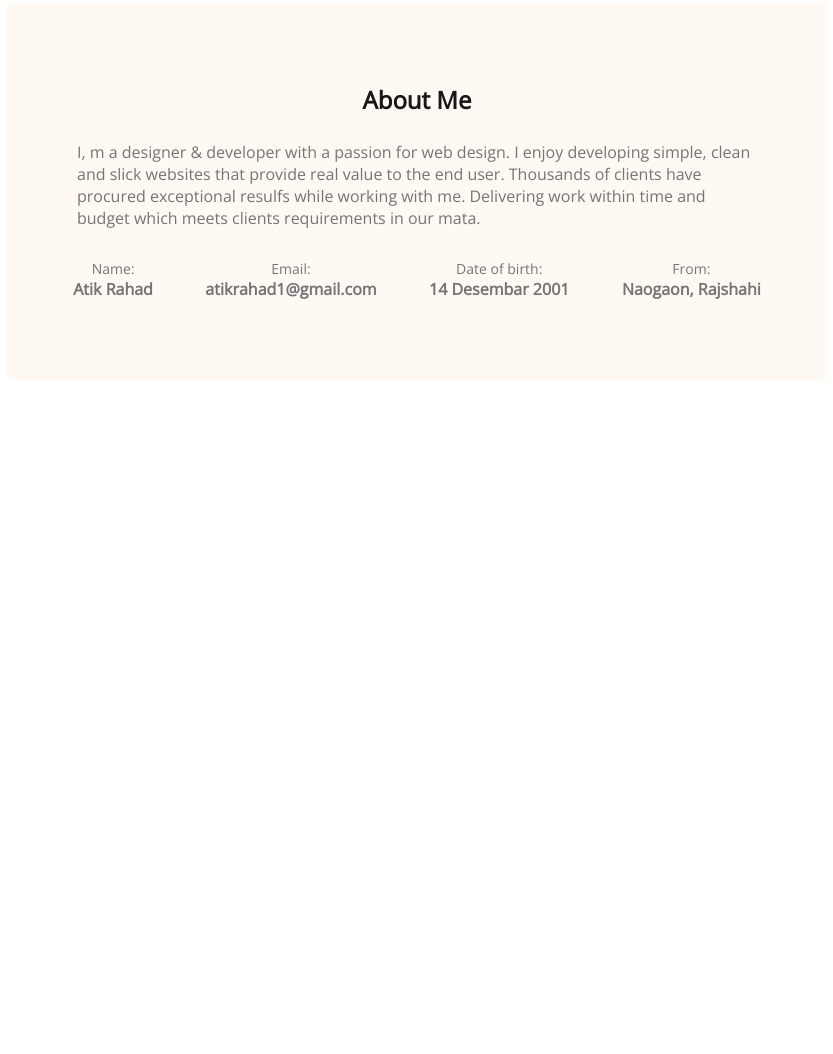
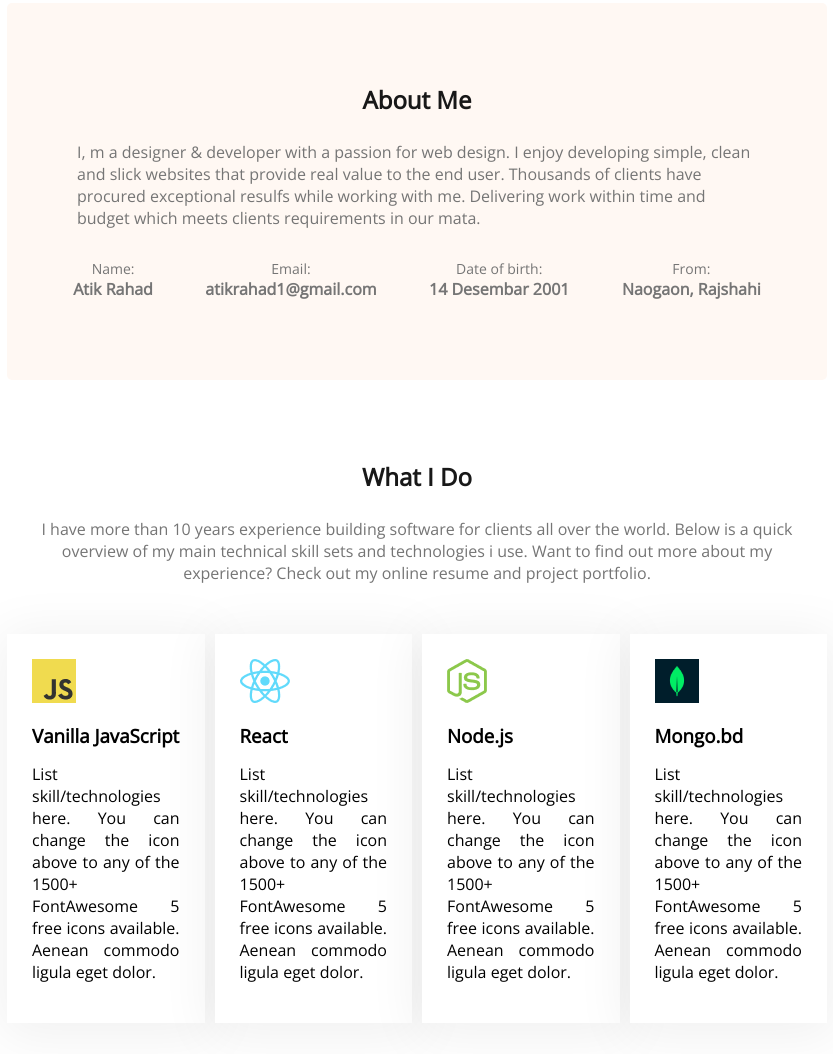
Before and after one commit to atikrahad/project-6, a plain HTML site: page index.html in a window 1280 px wide. Shown: the part 627-1681 px from the top of the page, without its empty margins (223-1056 px from the left). Before the commit the page ends 1007 px from the top, so only its background shows below. Drawn offline with nearby package versions, Linux system fonts and the light colour scheme.

Commit message:
adding skills

```diff
--- a/css/style.css
+++ b/css/style.css
@@ -109,3 +109,23 @@ h1{
 .contact h4{
     font-size: 16px;
 }
+.skills-container{
+    margin: 50px 230px;
+    display: flex;
+    justify-content: space-around;
+    align-items: center;
+    gap: 10px;
+}
+.skills{
+    padding: 25px;
+    background-color: #FFF;
+    box-shadow: 2px 6px 50px 8px rgba(0, 0, 0, 0.06);
+
+}
+.skills p{
+    margin: 15px 0;
+    text-align: justify;
+}
+.skills h3{
+    margin: 15px 0;
+}
--- a/index.html
+++ b/index.html
@@ -67,7 +67,36 @@
                     <h4>Naogaon, Rajshahi</h4>
                 </div>
             </div>
+        </section>
 
+        <section class="what-do">
+            <h1 class="title">What I Do</h1>
+            <p style="text-align: center;" class="description">
+                I have more than 10 years experience building software for clients all over the world.  Below is a quick<br> overview of my main technical skill sets and technologies i use. Want to find out more about my<br> experience? Check out my online resume and project portfolio.
+            </p>
+
+            <div class="skills-container">
+                <div class="skills">
+                    <img src="/images/icons/js.png" alt="">
+                    <h3>Vanilla JavaScript</h3>
+                    <p>List skill/technologies here. You can change the icon above to any of the 1500+ FontAwesome 5 free icons available. Aenean commodo ligula eget dolor.</p>
+                </div>
+                <div class="skills">
+                    <img src="/images/icons/react.png" alt="">
+                    <h3>React</h3>
+                    <p>List skill/technologies here. You can change the icon above to any of the 1500+ FontAwesome 5 free icons available. Aenean commodo ligula eget dolor.</p>
+                </div>
+                <div class="skills">
+                    <img src="/images/icons/nodejs.png" alt="">
+                    <h3>Node.js</h3>
+                    <p>List skill/technologies here. You can change the icon above to any of the 1500+ FontAwesome 5 free icons available. Aenean commodo ligula eget dolor.</p>
+                </div>
+                <div class="skills">
+                    <img src="/images/icons/mongo.png" alt="">
+                    <h3>Mongo.bd</h3>
+                    <p>List skill/technologies here. You can change the icon above to any of the 1500+ FontAwesome 5 free icons available. Aenean commodo ligula eget dolor.</p>
+                </div>
+            </div>
         </section>
     </main>
   </body>
```
